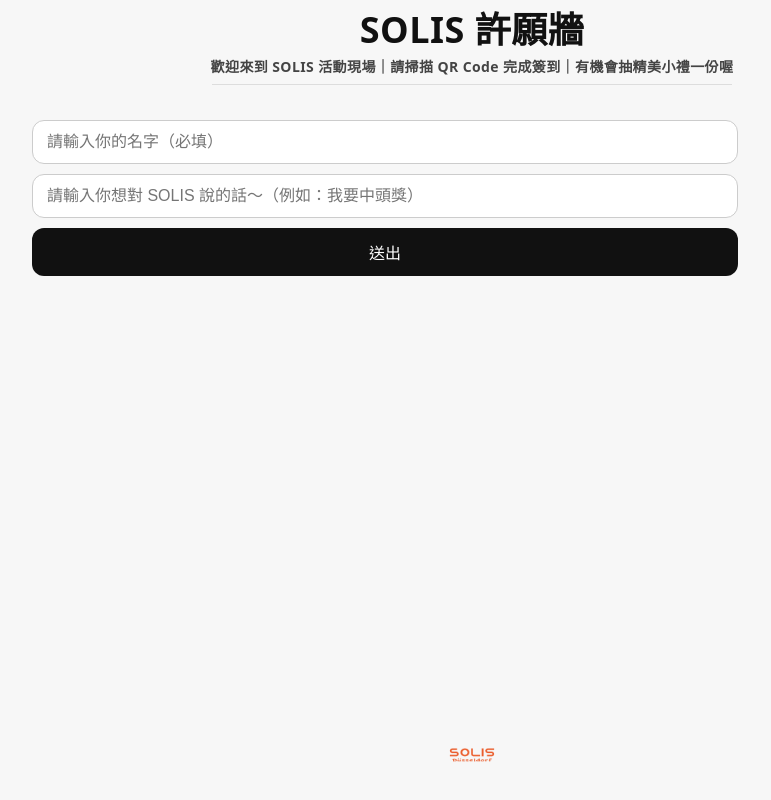
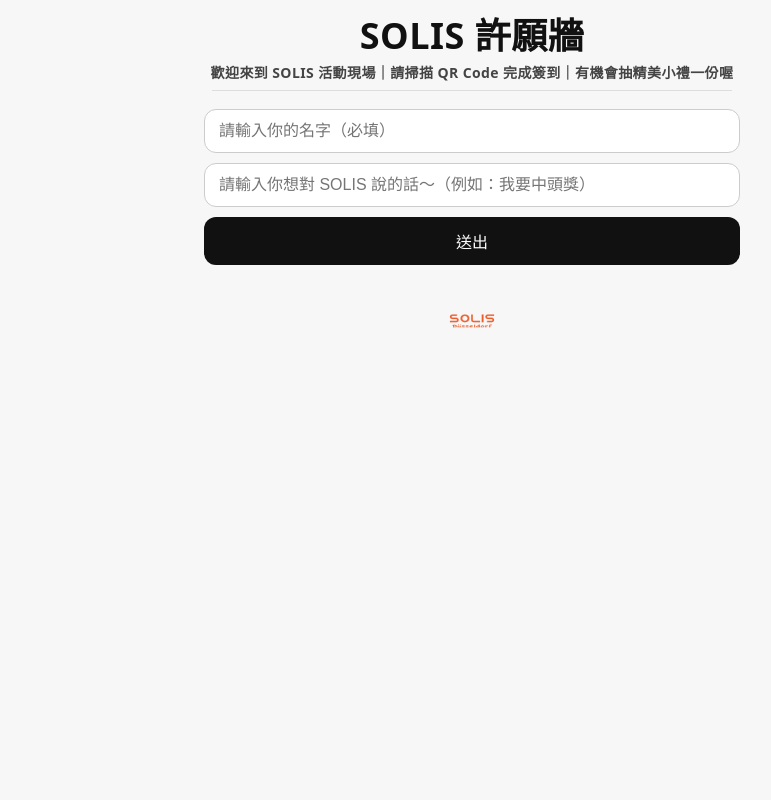
Before and after one commit to solisgraphic-pixel/event-wall-lite, a website: page public/index.html in a window 1280 px wide. Shown: the whole page, without its empty margins (168-939 px from the left). Drawn offline with nearby package versions, Linux system fonts and the light colour scheme; no server answers.

Commit message:
Update index.html

```diff
--- a/public/index.html
+++ b/public/index.html
@@ -37,16 +37,50 @@
     }
 
     /* ===== Header（固定置中：真正置中，不吃 QR 的 margin-left）===== */
+/* ===== Header：預設（手機/來賓）===== */
 .header{
-      position: fixed;
-      left: 50%;
-      top: 10px;
-      transform: translateX(-50%);
-      width: 760px;            /* 4:3 安全寬度 */
-      text-align: center;
-      z-index: 996;
-      pointer-events: none;    /* 不要擋到點擊 */
+  width:100%;
+  text-align:center;
+  padding: 16px 10px 6px;
+  margin: 0 auto;
 }
+
+.header h1{
+  margin:0;
+  font-size:36px;
+  letter-spacing:.5px;
+  line-height:1.1;
+}
+
+.header .hint{
+  margin-top:6px;
+  font-size:14px;
+  font-weight:700;
+  color:#444;
+  letter-spacing:.4px;
+  white-space:nowrap;
+  overflow:hidden;
+  text-overflow:ellipsis;
+  max-width: 92vw;
+  margin-left:auto;
+  margin-right:auto;
+}
+
+.header .divider{
+  margin:8px auto 0;
+  width: min(760px, 92vw);
+  height:1px;
+  background:#ddd;
+}
+
+/* ✅ 只有投影/主持（has-media）才需要避開左上 QR */
+body.has-media .header{
+  padding-top:10px;
+  padding-bottom:6px;
+  margin-left:200px;
+  width: calc(100% - 200px);
+}
+
 
     .header h1{
       margin:0;
@@ -75,20 +109,31 @@
     }
 
     /* ===== 舞台：在 Header 下方（左留言 + 右影片，同高度）===== */
+/* ===== 舞台：預設（手機/來賓）===== */
 .stage{
-      /* ✅ 讓標題區完全不會壓到內容 */
-      margin-top: 120px;
+  margin: 12px auto 0;
+  width: 100%;
+  max-width: 560px;
+  padding: 0 12px;
+  display: grid;
+  grid-template-columns: 1fr;   /* 手機單欄 */
+  gap: 12px;
+}
 
-      /* ✅ 舞台避開左上 QR（內容往右縮） */
+/* ✅ 只有投影/主持（has-media）才變成 4:3 兩欄佈局 + 避開 QR */
+body.has-media .stage{
+  margin-top:14px;
   margin-left:200px;
   width: calc(100% - 200px);
-
   display:grid;
   grid-template-columns: 1fr 360px;
   gap:14px;
   height: 560px;
   align-items:stretch;
+  max-width: none;
+  padding: 0;
 }
+
 
     /* 左：留言容器 */
     .panel{
@@ -415,6 +460,55 @@
       60%{ opacity:1; transform: translateY(0) scale(1.02); }
       100%{ opacity:1; transform: translateY(0) scale(1); }
     }
+    /* =========================
+   ✅ 手機/來賓頁修正（沒有 has-media 時）
+   目的：不要被投影版 fixed / margin-left 推歪
+========================= */
+
+/* 來賓頁：Header 不要 fixed、回到正常排版 */
+body:not(.has-media) .header{
+  position: static !important;
+  transform: none !important;
+  width: auto !important;
+  pointer-events: auto !important;
+  padding: 16px 10px 6px !important;
+  margin: 0 auto !important;
+}
+
+/* 來賓頁：分隔線與副標寬度用螢幕百分比 */
+body:not(.has-media) .header .divider{
+  width: min(520px, 92vw) !important;
+}
+body:not(.has-media) .header .hint{
+  max-width: 92vw !important;
+}
+
+/* 來賓頁：舞台不要 margin-left 200、不要固定高度 560 */
+body:not(.has-media) .stage{
+  margin-top: 12px !important;
+  margin-left: 0 !important;
+  width: 100% !important;
+  height: auto !important;
+  grid-template-columns: 1fr !important; /* 單欄 */
+  padding: 0 12px !important;
+  max-width: 560px;
+  margin-left: auto !important;
+  margin-right: auto !important;
+}
+
+/* 來賓頁：影片區不顯示（本來就不會顯示，但加保險） */
+body:not(.has-media) .media-slot{
+  display: none !important;
+}
+
+/* 來賓頁：底部 LOGO 不要 fixed，避免擋表單 */
+body:not(.has-media) .brand{
+  position: static !important;
+  transform: none !important;
+  margin: 18px auto 8px !important;
+  text-align: center;
+}
+
     .draw-pill.show{ animation: revealIn 520ms ease-out forwards; }
   </style>
 </head>
```
Lines whose indentation alone changed are shown as unchanged.
